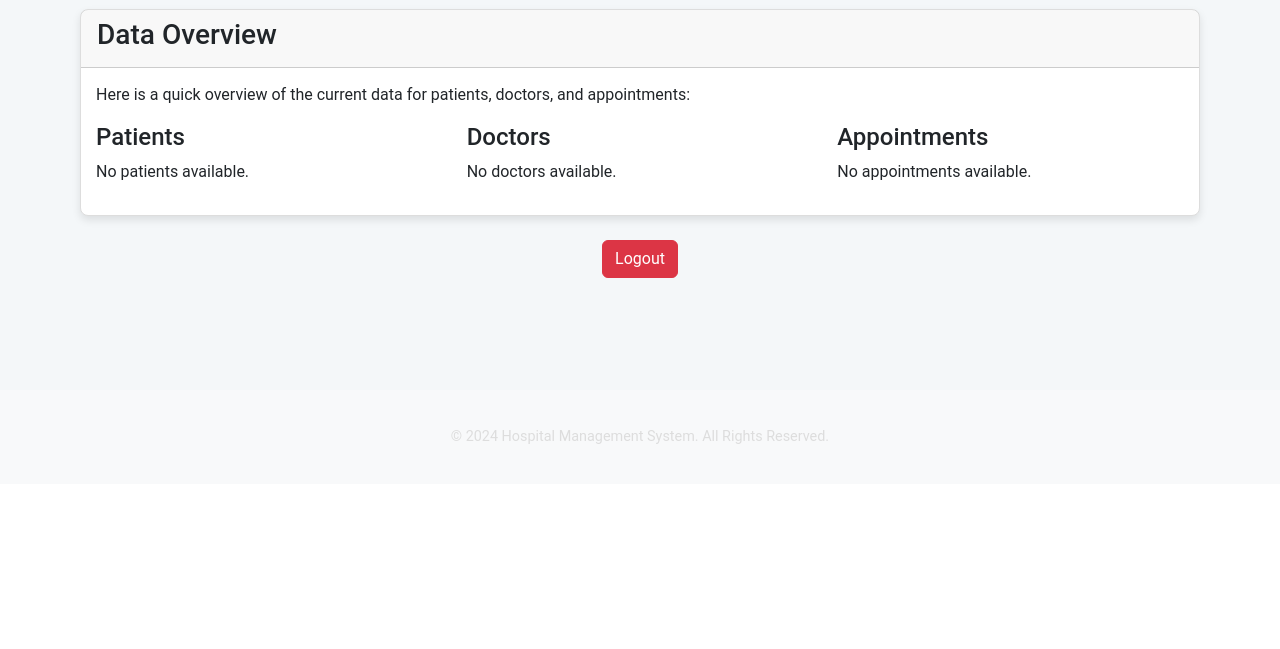
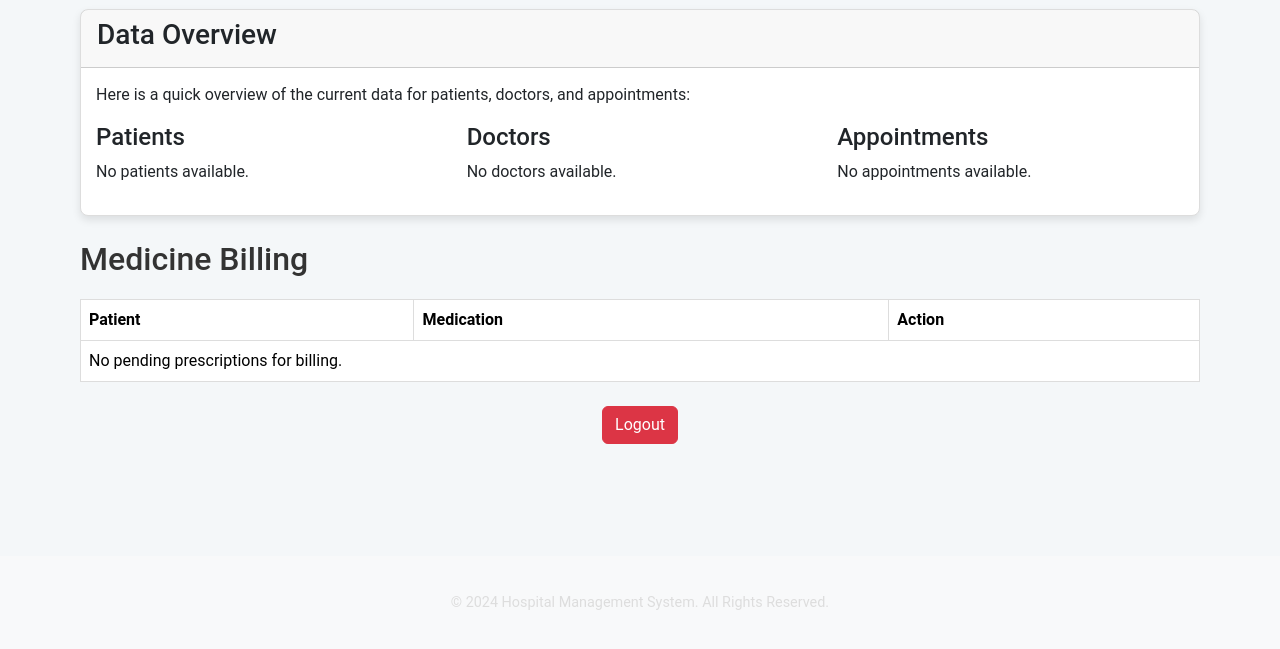
Before and after one commit to Devaprasad-J/ehospital, a Django app: page /dashboard/admin/ in a window 1280 px wide. Shown: the part 1282-1931 px from the top of the page. Before the commit the page ends 1726 px from the top, so only its background shows below. Run offline with Django 5.2, Linux system fonts and the light colour scheme; the visitor is signed in with stand-in values (Sample User, id 1); data that the repository does not hold is empty.

Commit message:
Fourth Commit

```diff
--- a/hospitalapp/models.py
+++ b/hospitalapp/models.py
@@ -145,3 +145,15 @@ class Department(models.Model):
 
     def __str__(self):
         return self.name
+
+
+class MedicineBill(models.Model):
+    prescription = models.ForeignKey(EPrescription, on_delete=models.CASCADE, related_name='medicine_bills')
+    patient = models.ForeignKey(Patient, on_delete=models.CASCADE)
+    total_amount = models.DecimalField(max_digits=10, decimal_places=2)
+    payment_status = models.CharField(max_length=20, choices=(('Pending', 'Pending'), ('Completed', 'Completed')), default='Pending')
+    payment_date = models.DateTimeField(null=True, blank=True)
+    date_generated = models.DateTimeField(auto_now_add=True)
+
+    def __str__(self):
+        return f"Bill for {self.patient.user.username} - {self.payment_status}"
--- a/hospitalapp/urls.py
+++ b/hospitalapp/urls.py
@@ -53,6 +53,11 @@ urlpatterns = [
     path('department/delete/<int:department_id>/', views.delete_department, name='delete_department'),
     path('manage_departments/', views.manage_departments, name='manage_departments'),
 
+    path('pay-medicine-bill/<int:bill_id>/', views.pay_medicine_bill, name='pay_medicine_bill'),
+    path('generate-medicine-bill/<int:prescription_id>/', views.generate_medicine_bill, name='generate_medicine_bill'),  # New URL
+    path('medicine-payment-success/', views.medicine_payment_success, name='medicine_payment_success'),
+    path('medicine-payment-failed/', views.medicine_payment_failed, name='medicine_payment_failed'),
+
     path('logout/', views.logout_patient, name='logout_patient'),
 
 ]
--- a/hospitalapp/views.py
+++ b/hospitalapp/views.py
@@ -19,7 +19,7 @@ from django.contrib.auth.forms import AuthenticationForm
 from django.http import HttpResponse, HttpResponseForbidden, JsonResponse
 from django.contrib.auth import authenticate, login, logout
 from django.contrib.auth import update_session_auth_hash
-from .models import Location, Department
+from .models import Location, Department, MedicineBill
 from django.contrib import messages
 from .forms import PatientLoginForm, EPrescriptionForm, MedicalHistoryForm, DepartmentForm
 
@@ -89,7 +89,8 @@ def patient_dashboard(request):
     # Fetch relevant data for the patient
     appointments = Appointment.objects.filter(patient=patient).exclude(status='Cancelled')
     medical_history = MedicalHistory.objects.filter(patient=patient)
-    billing_details = Billing.objects.filter(appointment__patient=patient).filter(payment_status='Completed')
+    billing_details = Billing.objects.filter(appointment__patient=patient, payment_status='Completed')
+    medicine_bills = MedicineBill.objects.filter(patient=patient)  # Fetch all medicine bills for the patient
 
     if request.method == 'POST' and 'book_appointment' in request.POST:
         appointment_form = AppointmentForm(request.POST)
@@ -107,6 +108,7 @@ def patient_dashboard(request):
         'medical_history': medical_history,
         'appointment_form': appointment_form,
         'billing_details': billing_details,
+        'medicine_bills': medicine_bills,  # Include medicine bills in the context
     }
     return render(request, 'patient_dashboard.html', context)
 
@@ -383,10 +385,13 @@ def admin_dashboard(request):
     doctors = Doctor.objects.all()
     appointments = Appointment.objects.all()
 
+    prescriptions = EPrescription.objects.filter(medicine_bills__isnull=True)
+
     return render(request, 'admin_dashboard.html', {
         'patients': patients,
         'doctors': doctors,
-        'appointments': appointments
+        'appointments': appointments,
+        'prescriptions': prescriptions,
     })
 
 
@@ -761,3 +766,89 @@ def delete_department(request, department_id):
         department.delete()
         return redirect('manage_departments')
     return render(request, 'delete_department.html', {'department': department})
+
+
+@login_required
+def generate_medicine_bill(request, prescription_id):
+    if not request.user.is_staff:
+        return redirect('login_admin')  # Restrict non-admin users
+
+    # Fetch the prescription object
+    prescription = get_object_or_404(EPrescription, id=prescription_id)
+
+    if request.method == 'POST':
+        # Get the entered amount from the form
+        amount = request.POST.get('amount')
+        if amount:
+            # Create the medicine bill
+            MedicineBill.objects.create(
+                prescription=prescription,
+                patient=prescription.patient,
+                total_amount=amount,
+            )
+            messages.success(request, f"Bill for {prescription.medication} generated successfully.")
+            return redirect('admin_dashboard')
+        else:
+            messages.error(request, "Please enter a valid amount.")
+
+    return render(request, 'generate_medicine_bill.html', {'prescription': prescription})
+
+
+@login_required
+def pay_medicine_bill(request, bill_id):
+    bill = get_object_or_404(MedicineBill, id=bill_id, patient=request.user.patient)
+    if bill.payment_status == 'Completed':
+        messages.info(request, "This bill is already paid.")
+        return redirect('billing_details')
+
+    stripe.api_key = settings.STRIPE_TEST_SECRET_KEY
+    session = stripe.checkout.Session.create(
+        payment_method_types=['card'],
+        line_items=[{
+            'price_data': {
+                'currency': 'inr',
+                'product_data': {
+                    'name': f"Medicine Bill for {bill.prescription.medication}",
+                },
+                'unit_amount': int(bill.total_amount * 100),
+            },
+            'quantity': 1,
+        }],
+        metadata={'bill_id': bill.id},
+        mode='payment',
+        success_url=request.build_absolute_uri(reverse('medicine_payment_success')) + '?session_id={CHECKOUT_SESSION_ID}',
+        cancel_url=request.build_absolute_uri(reverse('medicine_payment_failed')),
+    )
+    return redirect(session.url, code=303)
+
+
+def medicine_payment_success(request):
+    session_id = request.GET.get('session_id')
+    if not session_id:
+        return redirect('medicine_payment_failed')
+
+    stripe.api_key = settings.STRIPE_TEST_SECRET_KEY
+    try:
+        session = stripe.checkout.Session.retrieve(session_id)
+    except stripe.error.InvalidRequestError:
+        return redirect('medicine_payment_failed')
+
+    if session.payment_status == 'paid':
+        bill_id = session.metadata['bill_id']
+        bill = get_object_or_404(MedicineBill, id=bill_id)
+        bill.payment_status = 'Completed'
+        bill.payment_date = now()
+        bill.save()
+        return render(request, 'medicine_payment_success.html', {'bill': bill})
+    return redirect('medicine_payment_failed')
+
+
+def medicine_payment_failed(request):
+    return render(request, 'medicine_payment_failed.html')
+
+
+@login_required
+@staff_member_required
+def admin_medicine_billing(request):
+    prescriptions = EPrescription.objects.exclude(medicinebill__isnull=False)
+    return render(request, 'admin_medicine_billing.html', {'prescriptions': prescriptions})
--- a/templates/admin_dashboard.html
+++ b/templates/admin_dashboard.html
@@ -107,6 +107,35 @@
         </div>
     </div>
 
+    <h2>Medicine Billing</h2>
+    <table class="table">
+        <thead>
+            <tr>
+                <th>Patient</th>
+                <th>Medication</th>
+                <th>Action</th>
+            </tr>
+        </thead>
+        <tbody>
+            {% for prescription in prescriptions %}
+            <tr>
+                <td>{{ prescription.patient.user.username }}</td>
+                <td>{{ prescription.medication }}</td>
+                <td>
+                    <a href="{% url 'generate_medicine_bill' prescription.id %}" class="btn btn-primary">
+                        Generate Bill
+                    </a>
+                </td>
+            </tr>
+            {% empty %}
+            <tr>
+                <td colspan="3">No pending prescriptions for billing.</td>
+            </tr>
+            {% endfor %}
+        </tbody>
+    </table>
+
+
 
     <!-- Logout Button -->
     <form method="POST" action="{% url 'logout_patient' %}" class="text-center my-4">
```
Also changed, not shown: templates/admin_medicine_billing.html (added, +33 -0 lines), templates/generate_medicine_bill.html (added, +19 -0 lines), templates/medicine_payment_failed.html (added, +8 -0 lines), templates/medicine_payment_success.html (added, +8 -0 lines), templates/patient_dashboard.html (+36 -2 lines), hospitalapp/migrations/0010_medicinebill.py (added), hospitalapp/migrations/0011_rename_created_at_medicinebill_date_generated.py (added).
